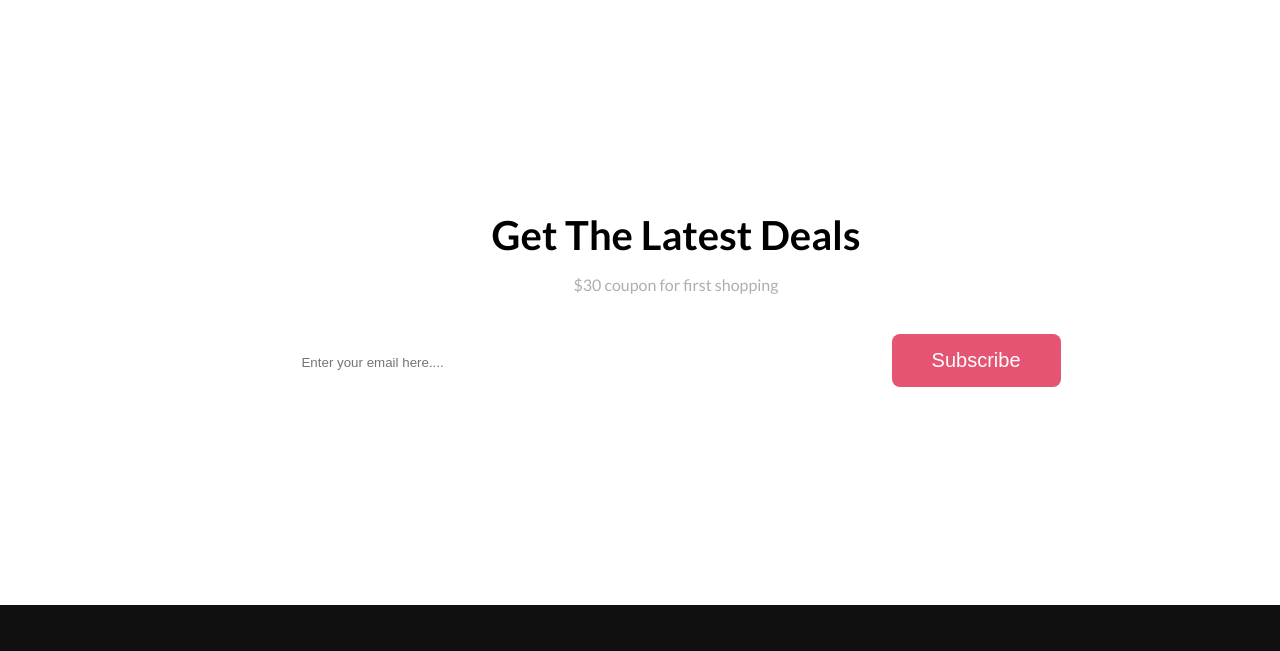
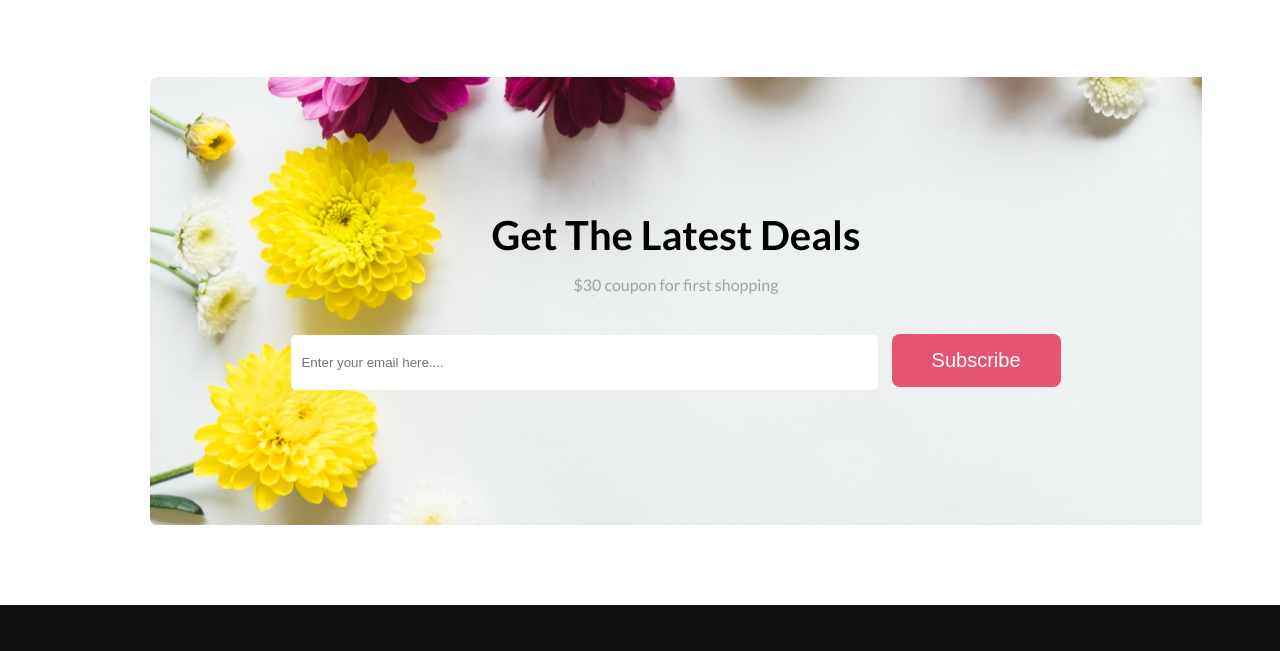
Before and after one commit to saziddeveloper/FLOWER-SHOP, a plain HTML site: page index.html in a window 1280 px wide. Shown: the part 3106-3757 px from the top of the page. Drawn offline with Linux system fonts and the light colour scheme; files whose address does not match are found by name.

Commit message:
adjust css

```diff
--- a/css/style.css
+++ b/css/style.css
@@ -234,7 +234,7 @@ header {
     width: 1052px;
     height: 448px;
     margin: 0 auto;
-    background-image: url('images/Rectangle 9.png');
+    background-image: url('/images/Rectangle\ 9.png');
     margin-top: 80px;
     display: flex;
     justify-content: center;
```
